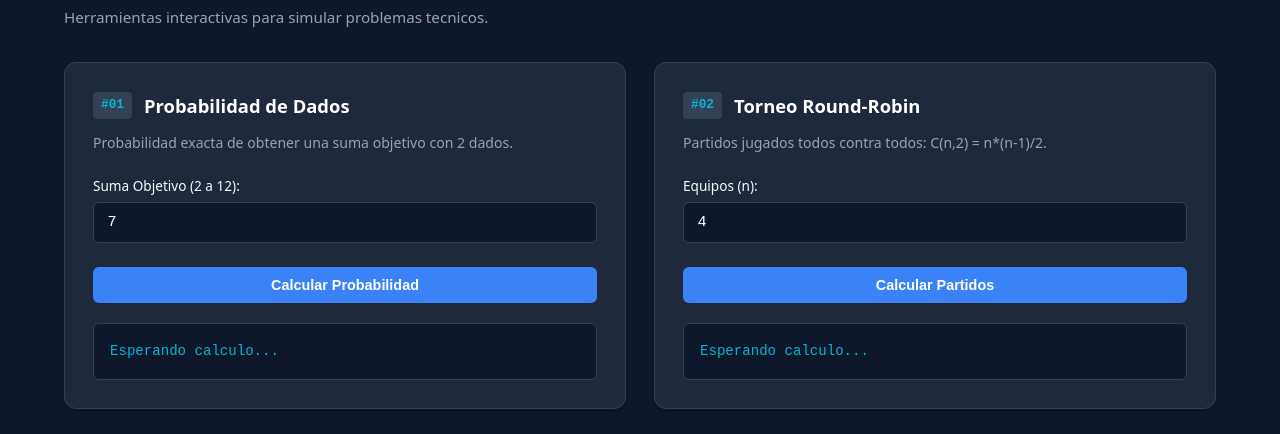
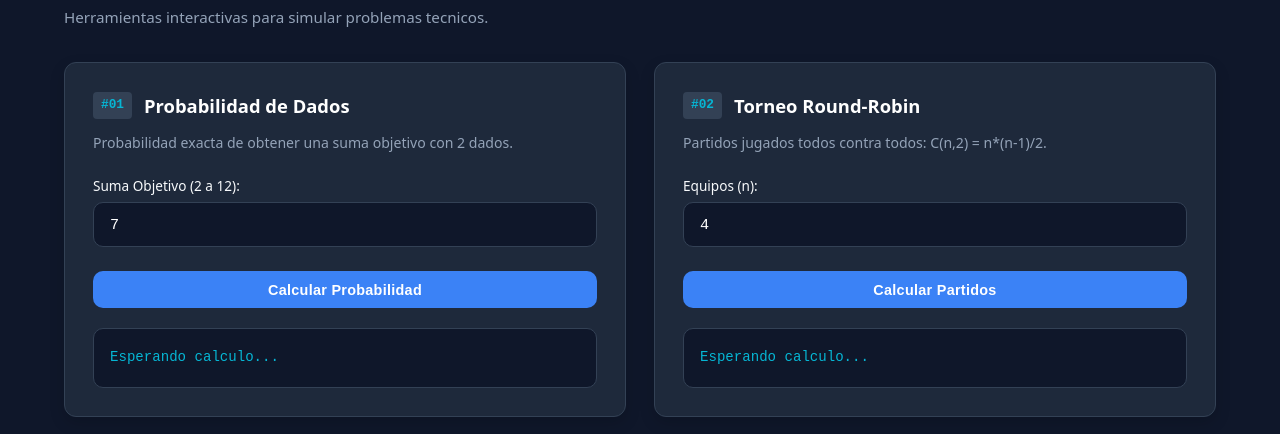
Before and after one commit to ladinovaldessamuelandres1018-stack/suit, a plain HTML site: page index.html in a window 1280 px wide. Shown: the part 305-739 px from the top of the page. Drawn offline with Linux system fonts and the light colour scheme.

Commit message:
style: mejorar diseño visual de la interfaz

```diff
--- a/css/style.css
+++ b/css/style.css
@@ -551,3 +551,57 @@ canvas {
 .footer-note {
   color: var(--accent-cyan);
 }
+
+
+/* Mejora visual de tarjetas y elementos interactivos */
+.card,
+.test-runner-card {
+  transition: transform 0.25s ease, box-shadow 0.25s ease;
+}
+
+.card:hover,
+.test-runner-card:hover {
+  transform: translateY(-4px);
+  box-shadow: 0 12px 25px rgba(0, 0, 0, 0.25);
+}
+
+.btn {
+  border-radius: 10px;
+  letter-spacing: 0.02em;
+}
+
+.btn-primary,
+.btn-success {
+  transition: transform 0.2s ease, filter 0.2s ease;
+}
+
+.btn-primary:hover,
+.btn-success:hover {
+  transform: translateY(-2px);
+  filter: brightness(1.12);
+}
+
+input[type="number"],
+input[type="text"] {
+  border-radius: 10px;
+  padding: 0.8rem 1rem;
+}
+
+.result-box,
+.solver-output {
+  border-radius: 10px;
+  line-height: 1.8;
+}
+
+.nav-tab {
+  transition: color 0.2s ease, background-color 0.2s ease;
+}
+
+.nav-tab:hover {
+  background-color: rgba(6, 182, 212, 0.08);
+}
+
+.card,
+.test-runner-card {
+  box-shadow: 0 6px 15px rgba(0, 0, 0, 0.15);
+}
```
